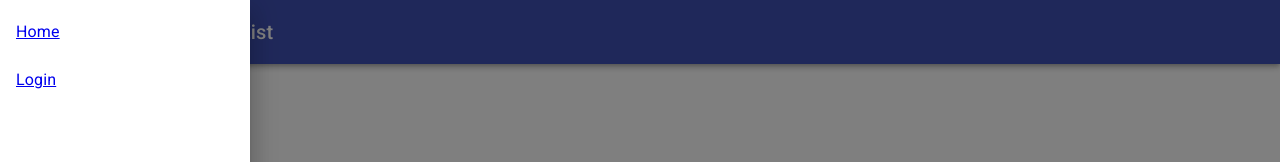
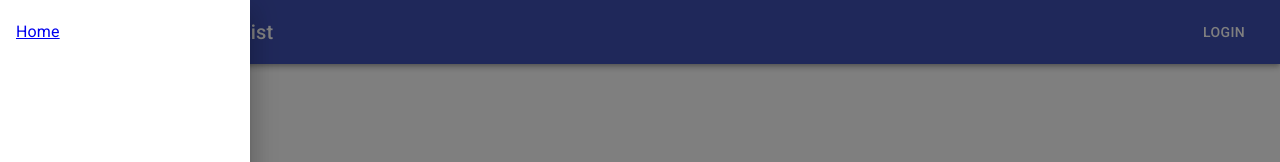
Before and after one commit to zumiosan/PositiveMoodPlayList, a React app in the folder src/PositiveMoodPlayList/playlist/front/: page / in a window 1280 px wide. Both pictures are taken after a click on the button "menu". Shown: the top 162 px of the page. Built offline with nearby package versions, Linux system fonts and the light colour scheme.

Commit message:
ログアウト機能を作成

```diff
--- a/src/PositiveMoodPlayList/playlist/front/src/components/Header.tsx
+++ b/src/PositiveMoodPlayList/playlist/front/src/components/Header.tsx
@@ -11,6 +11,9 @@ import List from '@material-ui/core/List';
 import ListItem from '@material-ui/core/ListItem';
 import ListItemText from '@material-ui/core/ListItemText';
 import { LoggedInContext } from "../index";
+import LoginButton from "./LoginButton";
+import LogoutButton from "./LogoutButton";
+
 
 const useStyles = makeStyles((theme: Theme) =>
   createStyles({
@@ -57,10 +60,8 @@ export default function Header() {
     //ListItemの名前とLink先の対応関係
     const linkDict:{[index:string]: string} = {
         'Home': "",
-        "Login": "login",
         "Experiment": "experiment",
         "Create PlayList": "create_playlist",
-        "Logout": "logout",
     }
 
     const list = () => (
@@ -78,17 +79,8 @@ export default function Header() {
                         </ListItem>
                     </Link>
                 ))}
-                {!isLoggedIn && (
-                    ['Login'].map((text, index) => (
-                        <Link to={"/" + linkDict[text]} key={text}>
-                            <ListItem button key={text}>
-                                <ListItemText primary={text} />
-                            </ListItem>
-                        </Link>
-                    ))
-                )}
                 {isLoggedIn && (
-                    ['Logout', 'Experiment', 'Create PlayList'].map((text, index) => (
+                    ['Experiment', 'Create PlayList'].map((text, index) => (
                         <Link to={"/" + linkDict[text]} key={text}>
                             <ListItem button key={text}>
                                 <ListItemText primary={text} />
@@ -119,6 +111,12 @@ export default function Header() {
                     <Typography variant={"h6"} className={classes.title}>
                         PositiveMoodPlayList
                     </Typography>
+                    {!isLoggedIn && (
+                        <LoginButton />
+                    )}
+                    {isLoggedIn && (
+                        <LogoutButton />
+                    )}
                 </Toolbar>
             </AppBar>
         </div>
--- /dev/null
+++ b/src/PositiveMoodPlayList/playlist/front/src/components/LoginButton.tsx
@@ -0,0 +1,16 @@
+import React from "react";
+import Button from "@material-ui/core/Button";
+import { useHistory } from "react-router-dom";
+
+
+export default function LoginButton() {
+    const history = useHistory();
+
+    const handleLogin = () => {
+        history.push("/login");
+    }
+
+    return (
+        <Button color="inherit" onClick={handleLogin}>Login</Button>
+    );
+}
--- /dev/null
+++ b/src/PositiveMoodPlayList/playlist/front/src/components/LogoutButton.tsx
@@ -0,0 +1,26 @@
+import React, { useContext } from "react";
+import { useCookies } from "react-cookie";
+import Button from "@material-ui/core/Button";
+import { LoggedInContext } from "../index";
+import { useHistory } from "react-router-dom";
+
+
+export default function LogoutButton() {
+    const history = useHistory();
+
+    const loggedInContext = useContext(LoggedInContext)!;
+    const [setIsLoggedIn] = [loggedInContext.setLoggedIn];
+
+    const [cookie, setCookie, removeCookie] = useCookies();
+
+    const handleLogout = () => {
+        removeCookie("access");
+        removeCookie("refresh");
+        setIsLoggedIn(false);
+        history.push("/");
+    }
+
+    return (
+        <Button color="inherit" onClick={handleLogout}>Logout</Button>
+    );
+}
```
